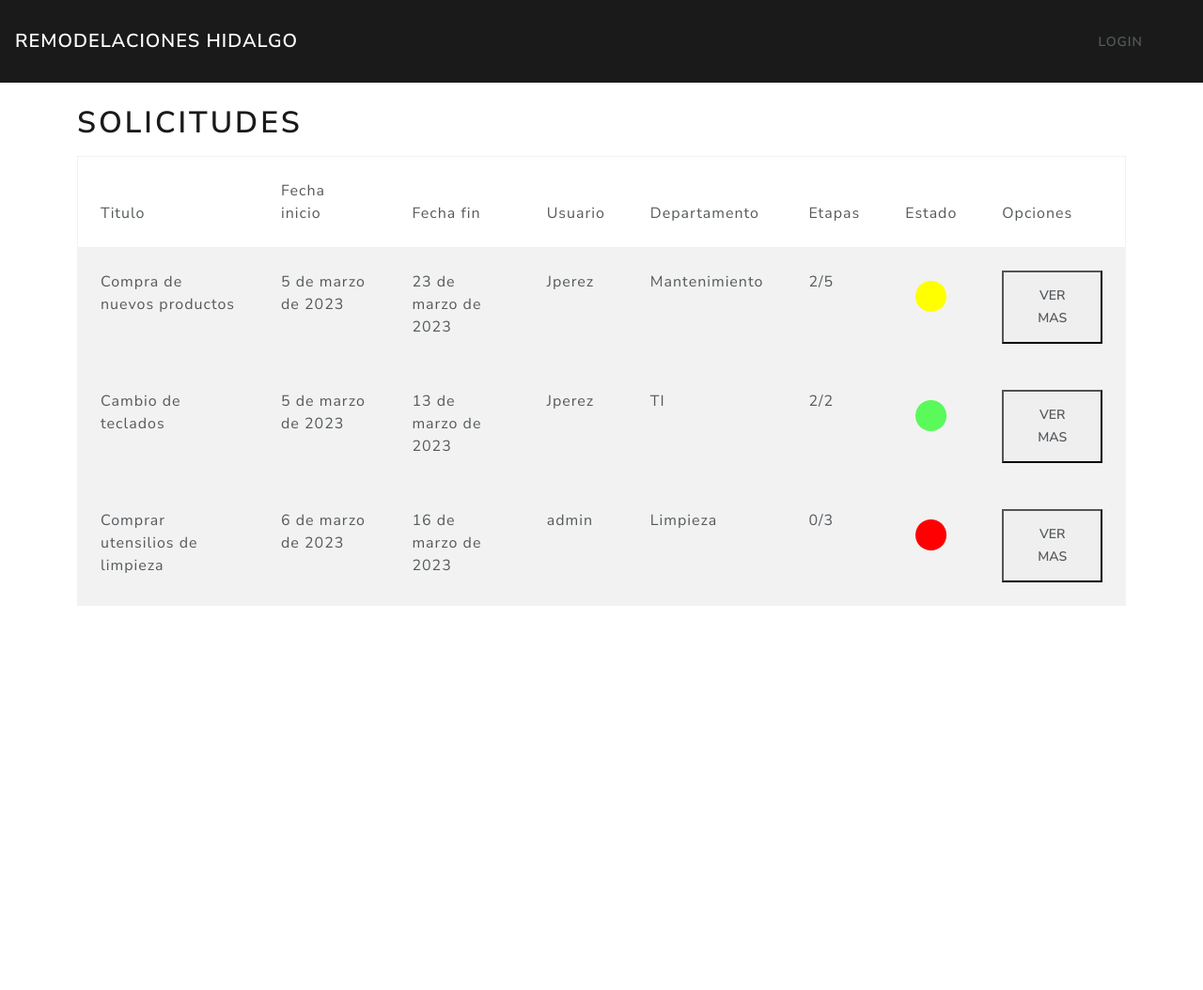
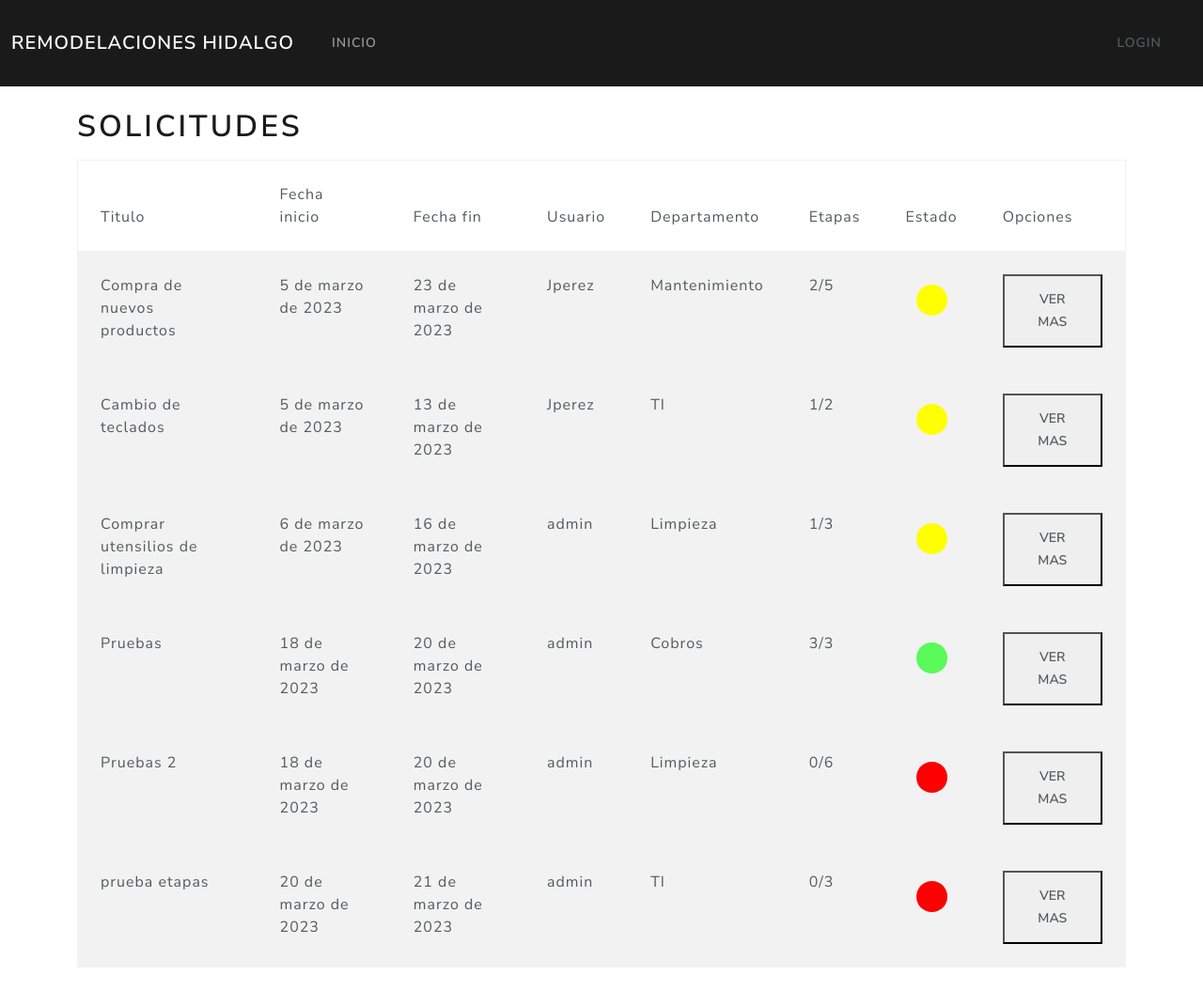
Before and after one commit to Byron0205/GestorDePlanificacionInstitucional, a Django app: page /listadoSolicitudes in a window 1280 px wide. Shown: the whole page at 94% size. Before the commit the page ends 645 px from the top, so only its background shows below. Run offline with Django 4.2, Linux system fonts and the light colour scheme; data comes from the database, SQL or seed files in the repository; some libraries are stand-ins or nearby versions.

Commit message:
agregado de la seccion de etapas y ajustes para implementacion

```diff
--- a/Solicitud/admin.py
+++ b/Solicitud/admin.py
@@ -1,7 +1,8 @@
 from django.contrib import admin
-from .models import Solicitud, Departamento,estado
+from .models import Solicitud, Departamento,estado,Etapa
 # Register your models here.
 
 admin.site.register(Solicitud)
 admin.site.register(estado)
 admin.site.register(Departamento)
+admin.site.register(Etapa)
--- a/Solicitud/forms.py
+++ b/Solicitud/forms.py
@@ -1,5 +1,6 @@
 from django import forms
 from .models import Departamento
+from django.utils.timezone import now
 
 class AgregarSolicitud(forms.Form):
     titulo = forms.CharField(required=True, min_length=4, max_length=30,widget=forms.TextInput(attrs={
@@ -12,6 +13,11 @@ class AgregarSolicitud(forms.Form):
         'id': 'dpto',
         'placeholder': 'Departamento'
     }))
+    fechaInicio = forms.DateField(required=True,label='Fecha Inicio', widget=forms.DateInput(format='%d/%m/%Y',attrs={
+        'type': 'date',
+        'class': 'form-control',
+        "id": 'fecha-Incicio'
+        }))
     fechaLimite = forms.DateField(required=True,label='Fecha Limite', widget=forms.DateInput(format='%d/%m/%Y',attrs={
         'type': 'date',
         'class': 'form-control',
--- a/Solicitud/models.py
+++ b/Solicitud/models.py
@@ -1,6 +1,7 @@
 from django.db import models
 import datetime
 from django.contrib.auth.models import User
+from django.utils.timezone import now
 
 
 
@@ -24,13 +25,23 @@ class Solicitud(models.Model):
     id = models.AutoField(primary_key=True)
     titulo = models.CharField(max_length=30, null=False)
     detalle = models.CharField(max_length=300, null=False)
-    fecha_Inicio = models.DateField(default=datetime.date.today())
+    fecha_Inicio = models.DateField(default=now())
     fecha_Fin = models.DateField(null=False)
     usuario = models.ForeignKey(User, on_delete=models.CASCADE)
     departamento = models.ForeignKey(Departamento, on_delete=models.CASCADE)
-    etapa = models.SmallIntegerField()
+    etapas = models.SmallIntegerField()
     completadas = models.SmallIntegerField(default=0)
     estado = models.ForeignKey(estado, on_delete=models.CASCADE, default=1)
+    agregado = models.DateTimeField(default=now())
 
     def __str__(self):
         return self.titulo
+
+class Etapa(models.Model):
+    id= models.AutoField(primary_key=True)
+    solicitud = models.ForeignKey(Solicitud, on_delete=models.CASCADE)
+    Detalle = models.CharField(max_length=300, null=False)
+    NumEtapa = models.SmallIntegerField()
+
+    def __str__(self):
+        return "Etapa: "+str(self.NumEtapa) +" de proyecto: "+str(self.solicitud)
--- a/Solicitud/urls.py
+++ b/Solicitud/urls.py
@@ -15,5 +15,8 @@ urlpatterns = [
     path('listadoSolicitudes', views.listaSolicitudes, name='listaSolicitudes'),
     path('editarSolicitud/<codigo>', views.editarSolicitud, name='editarSolicitud'),
     path('modificarSolicitud/', views.modificarSolicitud, name='modificarSolicitud'),
-    path('eliminarSolicitud/<codigo>/', views.eliminarSolicitud, name='eliminarSolicitud')
+    path('eliminarSolicitud/<codigo>/', views.eliminarSolicitud, name='eliminarSolicitud'),
+    path('informe/', views.informe, name='informe'),
+    path('etapas/',views.DetallarEtapas, name='etapas'),
+    path('guardarEtapas/', views.guardarEtapas, name='guardarEtapas')
 ]
--- a/Solicitud/views.py
+++ b/Solicitud/views.py
@@ -6,10 +6,20 @@ from django.shortcuts import render, redirect
 from django.contrib import messages
 from django.contrib.auth.decorators import permission_required, login_required
 
+#redirigir a pdf
+from django.http import FileResponse
+
+#generar reporte
+from reportlab.lib.pagesizes import LETTER
+from reportlab.pdfgen import canvas
+from reportlab.lib.units import inch
+import pandas as pd
+import matplotlib.pyplot as plt
+
 from django.contrib import messages
 
 from .forms import AgregarSolicitud #revisarSolicitud
-from .models import Solicitud, Departamento, estado
+from .models import Solicitud, Departamento, estado,Etapa
 import pdb
 
 def error_403(request, exception):
@@ -27,16 +37,19 @@ def FormSolicitud(request):
         miSolicitud = Solicitud(
         titulo = form.cleaned_data.get('titulo'),
         detalle = form.cleaned_data.get('detalle'),
+        fecha_Inicio = form.cleaned_data.get('fechaInicio'),
         fecha_Fin = form.cleaned_data.get('fechaLimite'),
         usuario = request.user,
         departamento = form.cleaned_data['departamento'],
-        etapa = form.cleaned_data.get('etapa'))
+        etapas = form.cleaned_data.get('etapa'))
         print(form.cleaned_data.get('departamento'))
-        print(form.cleaned_data.get('fechaLimite'))
+        print(form.cleaned_data.get('fechaInicio'))
 
         miSolicitud.save()
         messages.success(request, 'Solicitud agregada correctamente')
-        return redirect('Home')
+        #agregar redireccion a form para etapas
+
+        return redirect('etapas/')
     return render(request, 'Solicitud.html', {'form': form})
 
 
@@ -105,13 +118,13 @@ def modificarSolicitud(request):
     solicitud.completadas = completadas
     if int(completadas) > 0 and int(completadas) < int(request.POST['etapa']):
         estadoSolicitud = get_object_or_404(estado, pk=2)
-        solicitud.estado = estadoSolicitud
+        solicitud.estados = estadoSolicitud
     elif int(completadas) == int(request.POST['etapa']) :
         estadoSolicitud = get_object_or_404(estado, pk=3)
-        solicitud.estado = estadoSolicitud
+        solicitud.estados = estadoSolicitud
     solicitud.save()
 
-    return redirect('listaSolicitudes')
+    return redirect(f'/editarSolicitud/{id}')
 
 
 def listaSolicitudes(request):
@@ -125,3 +138,83 @@ def eliminarSolicitud(request, codigo):
     solicitud = Solicitud.objects.get(id=codigo)
     solicitud.delete()
     return redirect('listaSolicitudes')
+
+def informe(request):
+    completados=0
+    enProceso=0
+    sinEmpezar=0
+    posicion= 350
+    contador =1
+
+    Solicitudes = Solicitud.objects.all()
+    for s in Solicitudes:
+        if s.completadas == s.etapas:
+            completados+=1
+        elif s.completadas>0 and s.completadas < s.etapas:
+            enProceso+=1
+        elif s.completadas==0:
+            sinEmpezar+=1
+    stats = {'x': ['Completado', 'En progreso', 'Sin Empezar'],
+            'y': [completados,enProceso,sinEmpezar]}
+    df= pd.DataFrame(stats)
+
+    fig, ax = plt.subplots(figsize=(8,6))
+
+    df.plot(x='x', y='y', kind='barh',ax=ax)
+    plt.title('Estadisticas de proyectos')
+    plt.ylabel('Estados')
+    plt.xlabel('Cantidades')
+    plt.savefig('graficoProyectos.png')
+
+    pdf = canvas.Canvas('static/archivos/Resumen_proyectos.pdf',pagesize=LETTER)
+
+    pdf.drawString(100,700, 'Resumen de proyectos de la empresa')
+    pdf.drawString(100,750,'Remodelaciones Hidalgo ')
+    pdf.drawImage('graficoProyectos.png',100,400, width=6*inch,height=4*inch)
+    for s in Solicitudes:
+        pdf.drawString(100,posicion, f'{contador}. {s.titulo} ({s.estado})')
+        posicion-=20
+        pdf.drawString(115,posicion, f'Fecha propuesta deIncio: {s.fecha_Inicio}')
+        posicion-=20
+        pdf.drawString(115,posicion, f'Fecha propuesta de fin: {s.fecha_Fin}')
+        posicion-=20
+        pdf.drawString(115,posicion, f'{s.detalle}')
+        posicion-=30
+        contador+=1
+
+
+    pdf.save()
+
+    messages.success(request, 'Informe generado correctamente')
+    return FileResponse(open('static/archivos/Resumen_proyectos.pdf', 'rb'), content_type='application/pdf')
+
+
+
+def DetallarEtapas(request):
+    fases =[]
+    if not request.user.has_perm('Solicitud.change_solicitud'):
+        messages.error(request, 'No tiene permiso de crear solicitudes')
+    solicitud = Solicitud.objects.latest('agregado')
+    etapas=solicitud.etapas
+    for e in range(0, etapas):
+        fases.append(e+1)
+        print(fases[e])
+    return render(request,'etapas.html', {
+        'etapas': fases,
+        'solicitud': solicitud
+        })
+
+
+def guardarEtapas(request):
+
+    solicitud = Solicitud.objects.get(id=request.POST['idSolicitud'])
+    etapas = solicitud.etapas
+    for e in range (0,etapas):
+        nuevaEtapa = Etapa(
+            solicitud=get_object_or_404(Solicitud, pk=request.POST['idSolicitud']),
+            Detalle= request.POST[f'detalle{e+1}'],
+            NumEtapa= e+1
+        )
+        nuevaEtapa.save()
+    messages.success(request,'Proceso finalizado correctamente')
+    return redirect('Home')
--- a/templates/home.html
+++ b/templates/home.html
@@ -5,6 +5,7 @@
         <div class="botones_inicio">
             <a class="btn btn-success" href="{% url 'solicitud' %}">Solicitar Proyecto</a>
         <a class="btn btn-success" href="{% url 'listaSolicitudes' %}">Ver Listado</a>
+        <a class="btn btn-success" href="{% url 'informe' %}">Generar informe</a>
         </div>
 
     </div>
--- a/templates/listado.html
+++ b/templates/listado.html
@@ -24,19 +24,19 @@
                     <td>{{s.fecha_Fin}}</td>
                     <td>{{s.usuario}}</td>
                     <td>{{s.departamento}}</td>
-                    <td> {{s.completadas}}/{{s.etapa}}</td>
+                    <td> {{s.completadas}}/{{s.etapas}}</td>
                     <td>
                         {% if s.completadas == 0 %}
                             <svg viewBox = "0 0 100 100">
                                 <circle cx="50" cy="50" r="30" fill="#FE0001" />
                             </svg>
                         {% endif %}
-                        {% if s.completadas > 0 and s.completadas < s.etapa %}
+                        {% if s.completadas > 0 and s.completadas < s.etapas %}
                         <svg viewBox = "0 0 100 100">
                             <circle cx="50" cy="50" r="30" fill="#FFFF00" />
                         </svg>
                         {% endif %}
-                        {% if s.completadas == s.etapa %}
+                        {% if s.completadas == s.etapas %}
                         <svg viewBox = "0 0 100 100">
                             <circle cx="50" cy="50" r="30" fill="#59FA59" />
                         </svg>
--- a/templates/nav.html
+++ b/templates/nav.html
@@ -1,14 +1,23 @@
 {% load static %}
 <nav class="navbar navbar-expand-lg navbar-dark bg-primary">
-    <a class="navbar-brand marca" href="{% url 'Home' %}">Remodelaciones Hidalgo</a>
+    <div class="container-fluid">
+        <a class="navbar-brand" href="{% url 'Home' %}">Remodelaciones Hidalgo</a>
+        <div class="navbar-nav me-auto">
+            <div class="nav-item">
+                <a href="{% url 'Home' %}" class="nav-link">Inicio</a>
+            </div>
+        </div>
+
+
     <div class="nav-item">
         {% if user.is_authenticated %}
-        <a href="{% url 'salir' %}" class="nav-link login">Salir</a>
+        <a href="{% url 'salir' %}" class="nav-link">Salir</a>
 
         {% else %}
-        <a href="{% url 'login' %}" class="nav-link login">Login</a>
+        <a href="{% url 'login' %}" class="nav-link">Login</a>
 
         {% endif %}
     </div>
+</div>
 
 </nav>
--- a/templates/solicitud.html
+++ b/templates/solicitud.html
@@ -18,6 +18,10 @@
                     {{form.departamento}}
                 </div>
 
+                {{form.fechaInicio.label_tag}}
+                <div class="col-sm-10">
+                    {{form.fechaInicio}}
+                </div>
                 {{form.fechaLimite.label_tag}}
                 <div class="col-sm-10">
                     {{form.fechaLimite}}
@@ -36,7 +40,7 @@
 
             </div>
 
-            <button type="submit" class="btn btn-primary mt-3 mb-4">Aceptar</button>
+            <button type="submit" class="btn btn-primary mt-3 mb-4">Siguiente</button>
         </fieldset>
     </form>
 </div>
```
Also changed, not shown: templates/actualizarSolicitud.html (+13 -6 lines), templates/etapas.html (added, +21 -0 lines), db.sqlite3.
